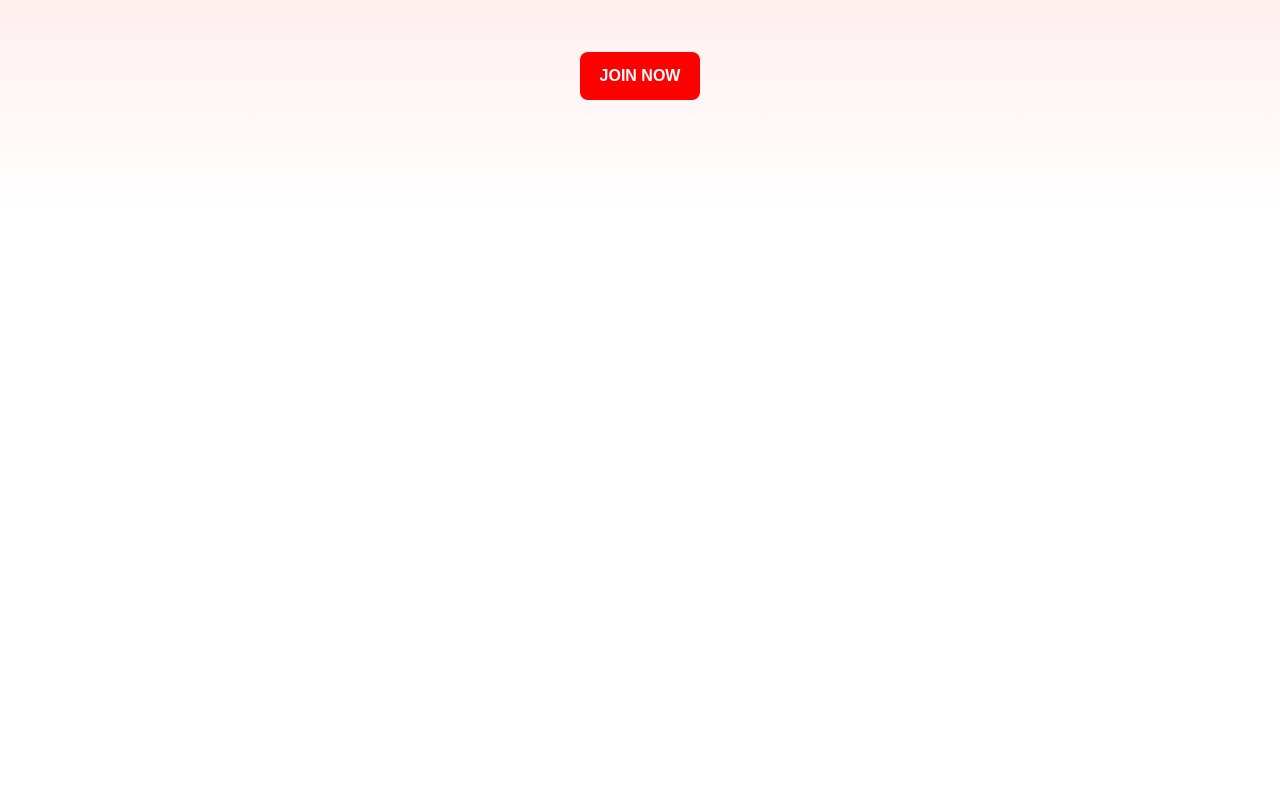
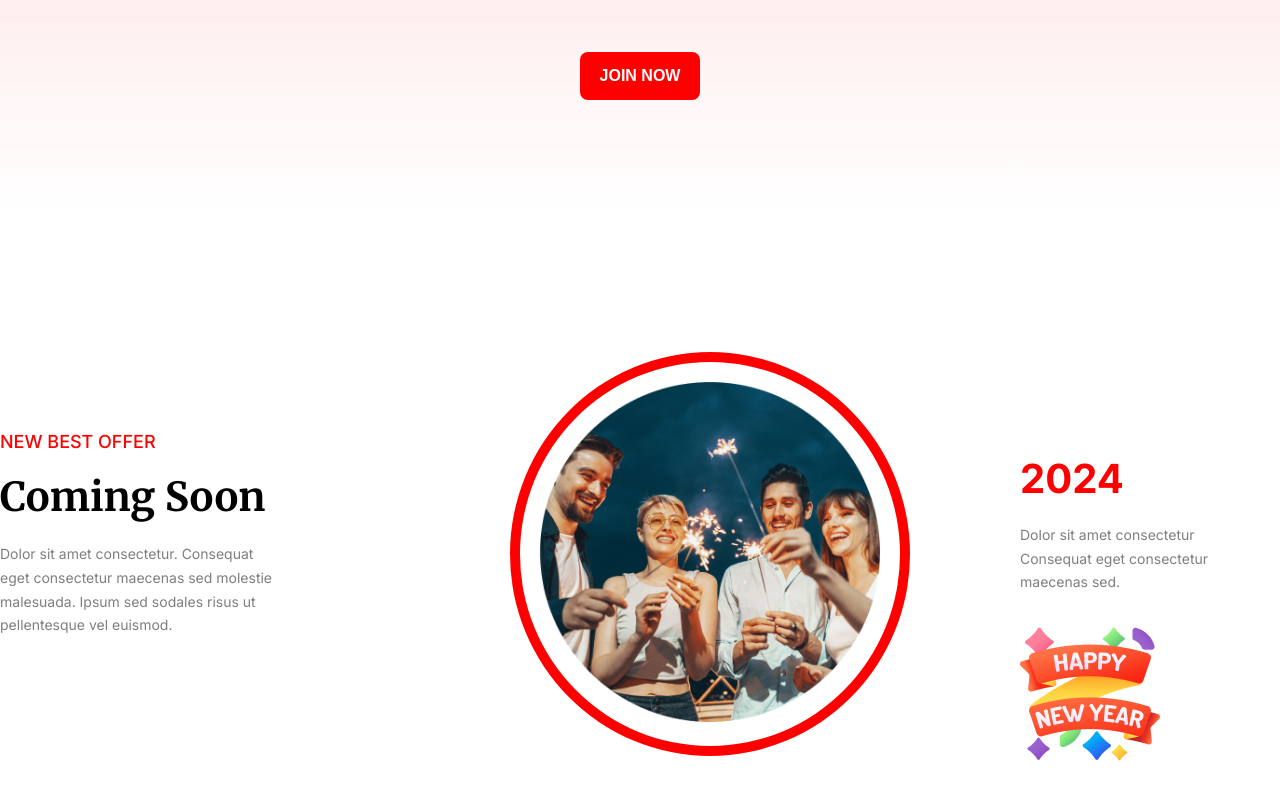
Before and after one commit to obidyhasan/New-Year-Offer, a plain HTML site: page index.html in a window 1280 px wide. Shown: the part 2464-3264 px from the top of the page. Before the commit the page ends 2778 px from the top, so only its background shows below. Drawn offline with Linux system fonts and the light colour scheme.

Commit message:
Up Coming Section Include

```diff
--- a/index.html
+++ b/index.html
@@ -59,6 +59,27 @@
 
         </section>
 
+
+        <!-- Up coming Section -->
+        <section class="up-coming-section">
+
+            <div class="up-coming-text">
+                <p>New Best Offer</p>
+                <h1>Coming Soon</h1>
+                <span>Dolor sit amet consectetur. Consequat eget consectetur maecenas sed molestie malesuada. Ipsum sed sodales risus ut pellentesque vel euismod. </span>
+            </div>
+
+            <div class="up-coming-img">
+                <img src="./asset/images/Ellipse 1.png" alt="">
+            </div>
+
+            <div class="up-coming-text-second">
+                <h1>2024</h1>
+                <span>Dolor sit amet consectetur<br>Consequat eget consectetur<br>maecenas sed.</span>
+                <img src="./asset/images/Group 96.png" alt=""></div>
+
+        </section>
+
     </main>
 
     <footer>
--- a/style/style.css
+++ b/style/style.css
@@ -168,3 +168,90 @@ header{
     font-size: 16px;
     border-radius: 8px;
 }
+
+/*
+--------------- Up coming Section ----------------
+*/
+.up-coming-section{
+    width: 1320px;
+    height: 480px;
+    display: flex;
+    justify-content: space-between;
+    align-items: center;
+    margin: 0 auto 50px;
+    gap: 50px;
+}
+
+
+.up-coming-text{
+    width: 400px;
+    height: 100%;
+    display: flex;
+    flex-direction: column;
+    justify-content: center;
+    align-items: start;
+}
+
+.up-coming-text p{
+    color: #FF0000;
+    font-family: "Inter", sans-serif;
+    font-weight: 500;
+    font-size: 18px;
+    text-transform: uppercase;
+}
+
+
+.up-coming-section h1{
+    margin: 20px 0;
+    font-size: 40px;
+    font-family: "Merriweather", serif;
+}
+
+.up-coming-text span{
+    max-width: 280px;
+    font-size: 14px;
+    line-height: 1.7;
+    color: rgba(108, 108, 108, 0.872);
+    font-family: "Inter", sans-serif;
+    margin-bottom: 40px;
+}
+
+
+.up-coming-img{
+    width: 400px;
+    border-radius: 50%;
+    padding: 20px;
+    border: 10px solid #FF0000;
+}
+
+.up-coming-img img{
+    width: 100%;
+}
+
+
+.up-coming-text-second{
+    width: 300px;
+    height: 100%;
+    display: flex;
+    flex-direction: column;
+    align-items: start;
+    justify-content: end;
+}
+
+
+.up-coming-text-second h1{
+    color: #FF0000;
+    font-family: "Inter", sans-serif;
+}
+
+.up-coming-text-second span{
+    font-size: 14px;
+    line-height: 1.7;
+    color: rgba(108, 108, 108, 0.872);
+    font-family: "Inter", sans-serif;
+    margin-bottom: 30px;
+}
+
+.up-coming-text-second img{
+    margin-bottom: 30px;
+}
```
